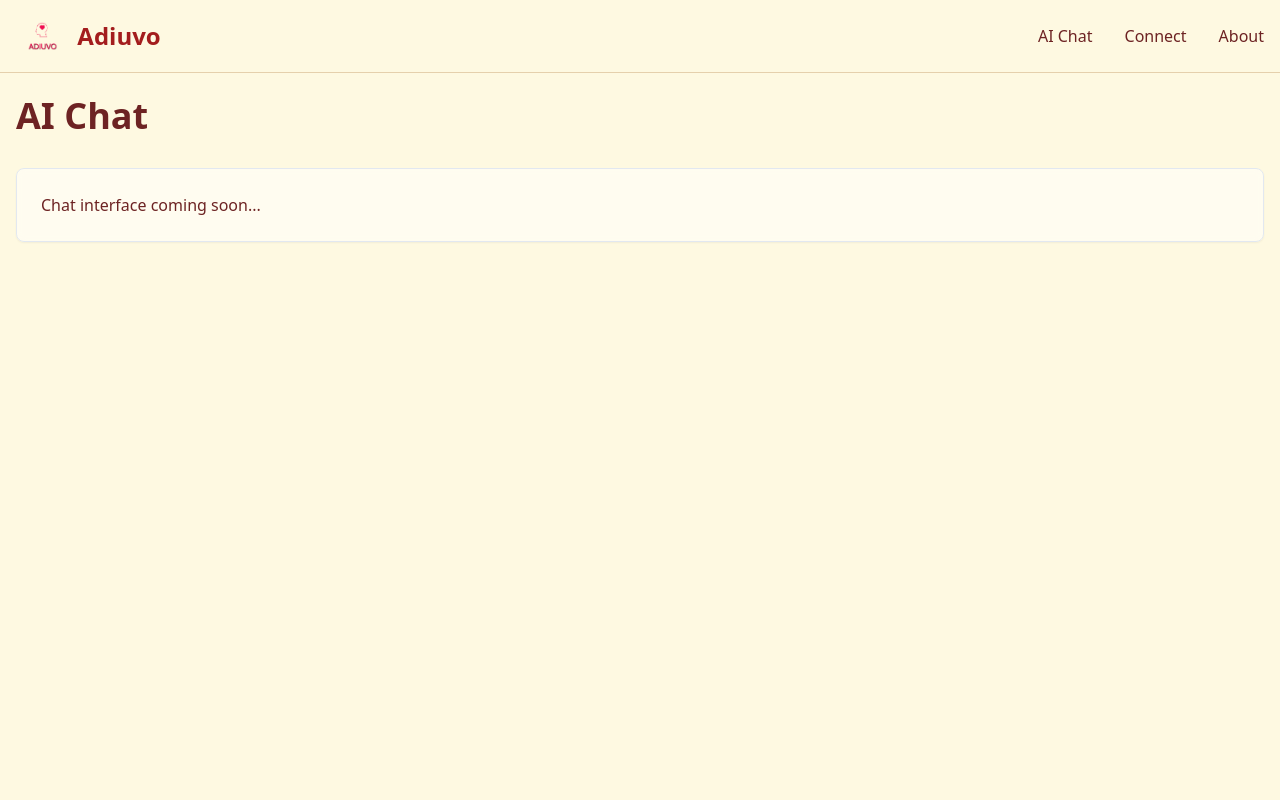
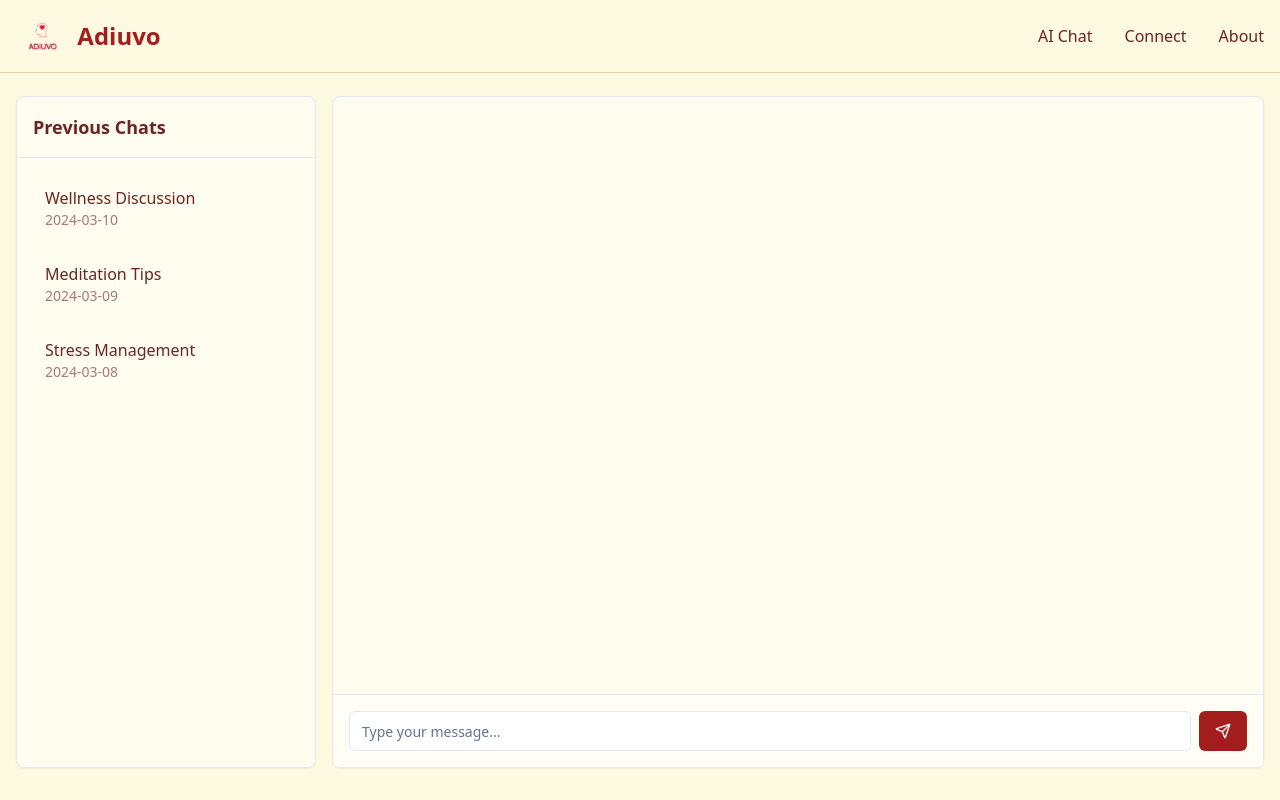
Before and after one commit to ind1254/ai-connective-wellness, a React (Vite) app: page /chat in a window 1280 px wide. Built offline with nearby package versions, Linux system fonts and the light colour scheme.

Commit message:
Add chat interface layout
Implement a layout for the chat screen that includes a section for previous chats on the left-hand side and a chat box area for user interaction with the chatbot.
[skip gpt_engineer]

```diff
--- a/src/pages/Chat.tsx
+++ b/src/pages/Chat.tsx
@@ -1,12 +1,117 @@
+import { useState } from "react";
 import { Card } from "@/components/ui/card";
+import { ScrollArea } from "@/components/ui/scroll-area";
+import { Input } from "@/components/ui/input";
+import { Button } from "@/components/ui/button";
+import { Send } from "lucide-react";
+
+interface ChatMessage {
+  id: string;
+  content: string;
+  sender: 'user' | 'bot';
+  timestamp: Date;
+}
 
 const Chat = () => {
+  const [messages, setMessages] = useState<ChatMessage[]>([]);
+  const [inputMessage, setInputMessage] = useState("");
+  const [previousChats] = useState([
+    { id: '1', title: 'Wellness Discussion', date: '2024-03-10' },
+    { id: '2', title: 'Meditation Tips', date: '2024-03-09' },
+    { id: '3', title: 'Stress Management', date: '2024-03-08' },
+  ]);
+
+  const handleSendMessage = () => {
+    if (!inputMessage.trim()) return;
+
+    const newMessage: ChatMessage = {
+      id: Date.now().toString(),
+      content: inputMessage,
+      sender: 'user',
+      timestamp: new Date(),
+    };
+
+    setMessages((prev) => [...prev, newMessage]);
+    setInputMessage("");
+
+    // TODO: Implement AI response logic here
+  };
+
   return (
     <div className="container mx-auto px-4 pt-24 min-h-screen bg-cream">
-      <h1 className="text-4xl font-bold text-brown mb-8">AI Chat</h1>
-      <Card className="p-6 bg-white/50 backdrop-blur-sm">
-        <p className="text-brown">Chat interface coming soon...</p>
-      </Card>
+      <div className="grid grid-cols-12 gap-4 h-[calc(100vh-8rem)]">
+        {/* Previous Chats Sidebar */}
+        <div className="col-span-3">
+          <Card className="h-full bg-white/50 backdrop-blur-sm">
+            <div className="p-4 border-b">
+              <h2 className="text-lg font-semibold text-brown">Previous Chats</h2>
+            </div>
+            <ScrollArea className="h-[calc(100%-4rem)]">
+              <div className="p-4 space-y-2">
+                {previousChats.map((chat) => (
+                  <button
+                    key={chat.id}
+                    className="w-full p-3 text-left rounded-lg hover:bg-beige/20 transition-colors"
+                  >
+                    <p className="font-medium text-brown truncate">{chat.title}</p>
+                    <p className="text-sm text-brown/60">{chat.date}</p>
+                  </button>
+                ))}
+              </div>
+            </ScrollArea>
+          </Card>
+        </div>
+
+        {/* Main Chat Area */}
+        <div className="col-span-9">
+          <Card className="h-full bg-white/50 backdrop-blur-sm flex flex-col">
+            {/* Chat Messages */}
+            <ScrollArea className="flex-1 p-4">
+              <div className="space-y-4">
+                {messages.map((message) => (
+                  <div
+                    key={message.id}
+                    className={`flex ${
+                      message.sender === 'user' ? 'justify-end' : 'justify-start'
+                    }`}
+                  >
+                    <div
+                      className={`max-w-[70%] rounded-lg p-3 ${
+                        message.sender === 'user'
+                          ? 'bg-deep-red text-white'
+                          : 'bg-beige text-brown'
+                      }`}
+                    >
+                      {message.content}
+                    </div>
+                  </div>
+                ))}
+              </div>
+            </ScrollArea>
+
+            {/* Input Area */}
+            <div className="p-4 border-t bg-white/30">
+              <form
+                onSubmit={(e) => {
+                  e.preventDefault();
+                  handleSendMessage();
+                }}
+                className="flex gap-2"
+              >
+                <Input
+                  value={inputMessage}
+                  onChange={(e) => setInputMessage(e.target.value)}
+                  placeholder="Type your message..."
+                  className="flex-1"
+                />
+                <Button type="submit" className="bg-deep-red hover:bg-brown">
+                  <Send className="h-4 w-4" />
+                </Button>
+              </form>
+            </div>
+          </Card>
+        </div>
+      </div>
     </div>
   );
 };
```
